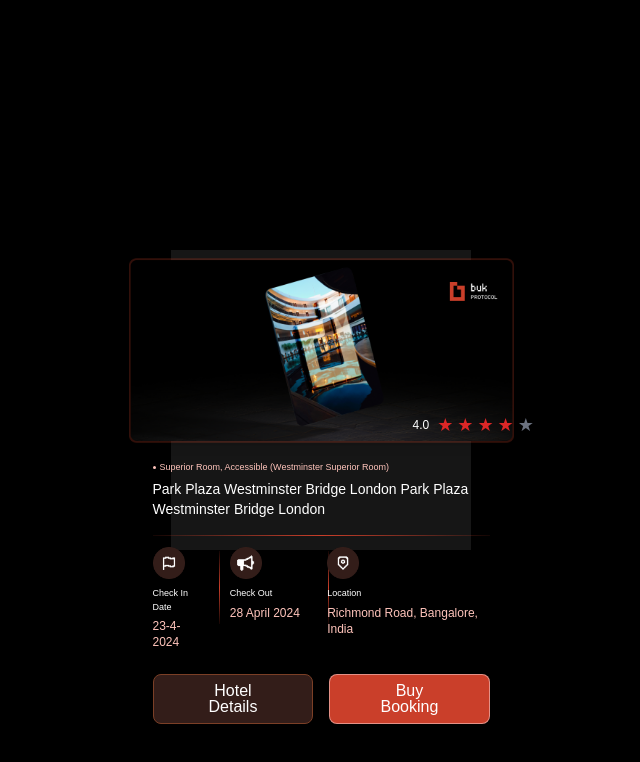
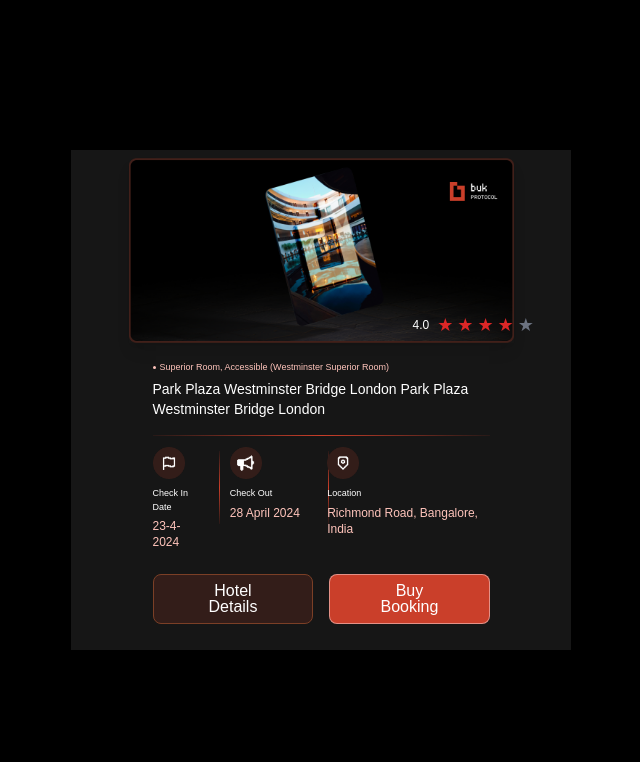
Before and after one commit to Thenmozhi-k/task-1, a React (Vite) app: page / in a window 1280 px wide. Shown: the top 762 px of the page, without its empty margins (319-959 px from the left). Built offline with nearby package versions, Linux system fonts and the light colour scheme.

Commit message:
first commit

```diff
--- a/src/components/LaunchScreen.jsx
+++ b/src/components/LaunchScreen.jsx
@@ -10,7 +10,7 @@ import vline from '../assets/updated/Line 62.png';
 const LaunchScreen = ({ onNavigate }) => {
   return (
     <div className="flex justify-center items-center h-screen bg-black">
-      <div className="relative w-[500px] h-[500px] sm:h-[300px] sm:w-[300px]   bg-[#161616] shadow-lg p-2 flex flex-col items-center">
+      <div className="relative w-[500px] h-[500px] h-xs w-xs   bg-[#161616] shadow-lg p-2 flex flex-col items-center">
         <div
           className="relative shadow-lg w-[485px] h-[230px] sm:h-[185px] sm:w-[385px]  p-6 flex flex-col justify-between"
           style={{
--- a/tailwind.config.js
+++ b/tailwind.config.js
@@ -9,13 +9,8 @@ export default {
       fontFamily: {
         timmy: ['Timmy', 'sans-serif'],
       },
-      width: {
-        '400': '400px',
-        '500': '500px',
-      },
-      height: {
-        '400': '400px',
-        '500': '500px',
+      screens: {
+        'xs': '425px',
       },
     },
   },
```
